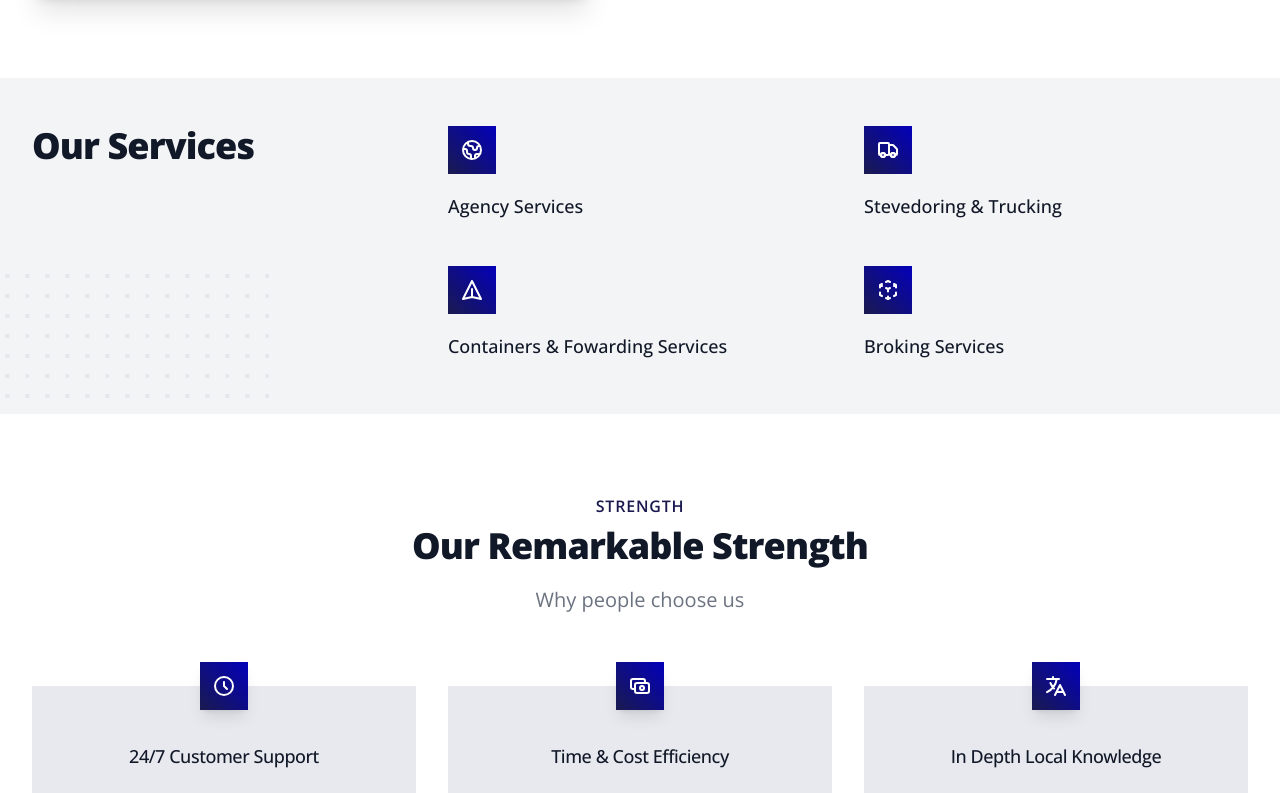
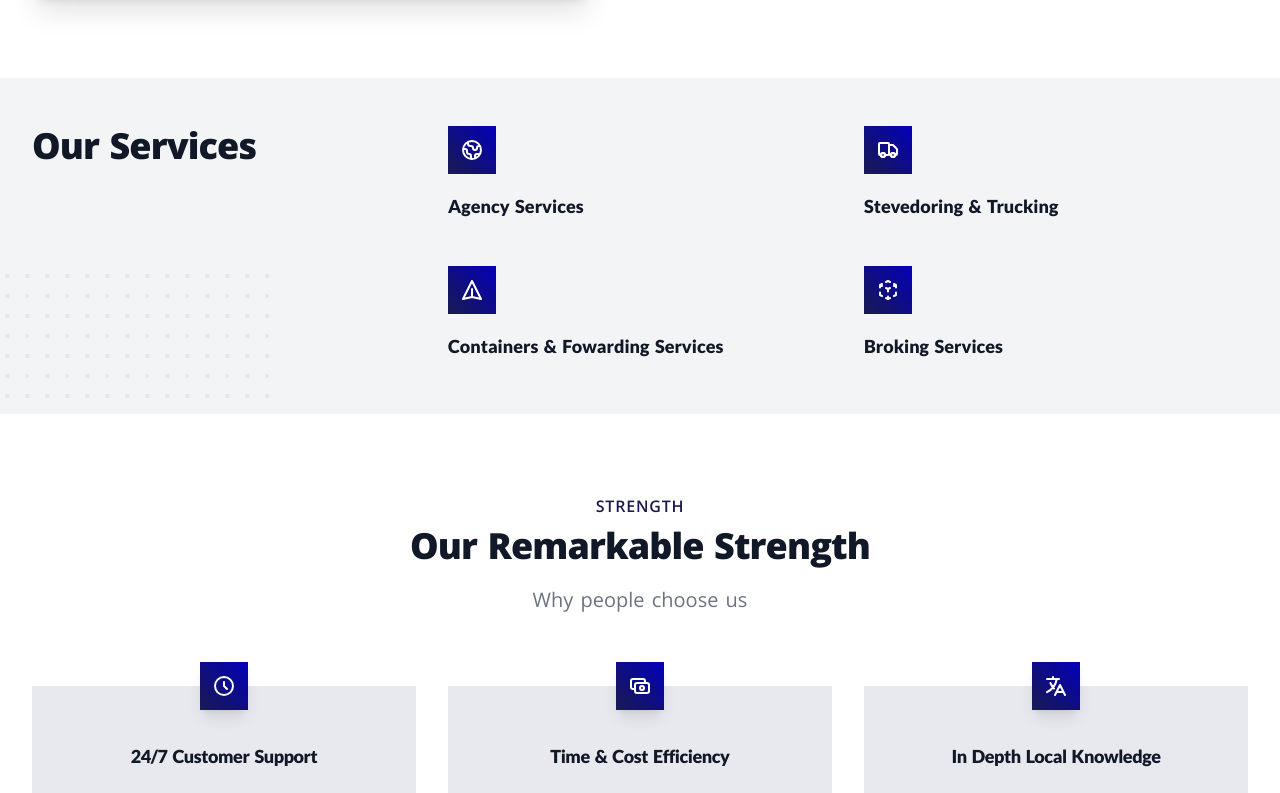
Before and after one commit to itldev2022/website, a Next.js app: page / in a window 1280 px wide. Shown: the part 1286-2079 px from the top of the page. Built offline with nearby package versions, Linux system fonts and the light colour scheme.

Commit message:
feat: add more fonts

```diff
--- a/src/components/contact-us/Office.tsx
+++ b/src/components/contact-us/Office.tsx
@@ -119,10 +119,10 @@ export default function Office() {
             </h2>
             <div className='gap-12 grid grid-cols-1 mt-8 sm:gap-x-8 sm:gap-y-12 sm:grid-cols-1 lg:col-span-2 lg:mt-0'>
               <div>
-                <h3 className='font-medium leading-6 text-gray-900 text-lg'>
+                <h3 className='font-black font-lato leading-6 text-gray-900 text-lg'>
                   ITL Jakarta - Indonesia
                 </h3>
-                <dl className='mt-2 text-base text-gray-500'>
+                <dl className='font-lato font-light mt-2 text-base text-gray-500'>
                   <div>
                     <dd>
                       Prosperity Tower, 11th Floor Unit A&J District 8 SCBD Lot
@@ -182,14 +182,14 @@ export default function Office() {
             </h2>
             {branches.map((item, index) => (
               <div key={index}>
-                <h3 className='font-medium leading-6 text-gray-900 text-lg'>
+                <h3 className='font-black font-lato leading-6 text-gray-900 text-lg'>
                   {item.title}
                 </h3>
-                <div className='mt-2 text-base text-gray-500'>
+                <div className='font-lato font-light mt-2 text-base text-gray-500'>
                   {item.building && <p>{item.building}</p>}
                   {item.address && <p className='mt-1'>{item.address}</p>}
                 </div>
-                <div className='mt-1 text-base text-gray-500'>
+                <div className='font-lato font-light mt-1 text-base text-gray-500'>
                   {item.phone && (
                     <dd className='flex flex-row'>
                       <div className='w-16'>
--- a/src/components/home/AboutUs.tsx
+++ b/src/components/home/AboutUs.tsx
@@ -21,7 +21,7 @@ export default function AboutUs() {
             <h2 className='font-extrabold text-3xl text-gray-900 tracking-tight sm:text-4xl'>
               About us
             </h2>
-            <div className='mt-6 space-y-6 text-gray-800'>
+            <div className='font-lato font-light mt-6 space-y-6 text-gray-800'>
               <p className='text-lg'>
                 PT. Internasional Total Service & Logistics (ITL) was
                 established in 2006 to serve the growing demand for shipping and
--- a/src/components/home/Services.tsx
+++ b/src/components/home/Services.tsx
@@ -35,10 +35,10 @@ const features = [
 
 export default function Services() {
   return (
-    <div className='overflow-hidden bg-gray-100'>
-      <div className='relative px-4 py-12 mx-auto max-w-3xl sm:px-6 lg:px-8 lg:max-w-7xl'>
+    <div className='bg-gray-100 overflow-hidden'>
+      <div className='max-w-3xl mx-auto px-4 py-12 relative sm:px-6 lg:max-w-7xl lg:px-8'>
         <svg
-          className='absolute top-0 left-full transform -translate-x-1/2 -translate-y-3/4 lg:right-full lg:left-auto lg:translate-x-2/3 lg:translate-y-1/4'
+          className='-translate-x-1/2 -translate-y-3/4 absolute left-full top-0 transform lg:left-auto lg:right-full lg:translate-x-2/3 lg:translate-y-1/4'
           width={404}
           height={784}
           fill='none'
@@ -71,20 +71,20 @@ export default function Services() {
           />
         </svg>
 
-        <div className='relative lg:grid lg:grid-cols-3 lg:gap-x-8'>
+        <div className='relative lg:gap-x-8 lg:grid lg:grid-cols-3'>
           <div className='lg:col-span-1'>
-            <h2 className='text-3xl font-extrabold tracking-tight text-gray-900 sm:text-4xl'>
+            <h2 className='font-extrabold text-3xl text-gray-900 tracking-tight sm:text-4xl'>
               Our Services
             </h2>
           </div>
-          <dl className='mt-10 space-y-10 sm:grid sm:grid-cols-2 sm:gap-x-8 sm:gap-y-10 sm:space-y-0 lg:col-span-2 lg:mt-0'>
+          <dl className='mt-10 space-y-10 sm:gap-x-8 sm:gap-y-10 sm:grid sm:grid-cols-2 sm:space-y-0 lg:col-span-2 lg:mt-0'>
             {features.map((feature) => (
               <div key={feature.name}>
                 <dt>
-                  <div className='from-biruMuda to-biruTua flex justify-center items-center w-12 h-12 text-white bg-gradient-to-bl'>
-                    <feature.icon className='w-6 h-6' aria-hidden='true' />
+                  <div className='bg-gradient-to-bl flex from-biruMuda h-12 items-center justify-center text-white to-biruTua w-12'>
+                    <feature.icon className='h-6 w-6' aria-hidden='true' />
                   </div>
-                  <p className='mt-5 text-lg font-medium leading-6 text-gray-900'>
+                  <p className='font-black font-lato leading-6 mt-5 text-gray-900 text-lg'>
                     {feature.name}
                   </p>
                 </dt>
--- a/src/components/home/Strength.tsx
+++ b/src/components/home/Strength.tsx
@@ -48,10 +48,10 @@ export default function Strength() {
                         />
                       </span>
                     </div>
-                    <h3 className='font-medium mt-8 text-gray-900 text-lg tracking-tight'>
+                    <h3 className='font-black font-lato mt-8 text-gray-900 text-lg tracking-tight'>
                       {feature.name}
                     </h3>
-                    <p className='mt-5 text-base text-gray-800'>
+                    <p className='font-lato font-light mt-5 text-base text-gray-800'>
                       {feature.description}
                     </p>
                   </div>
--- a/src/components/layout/Layout.tsx
+++ b/src/components/layout/Layout.tsx
@@ -6,7 +6,12 @@ import Navigation from './Navigation';
 export default function Layout({ children }: { children: React.ReactNode }) {
   // Put Header or Footer Here
   return (
-    <div className='font-serif'>
+    <div
+      className='font-serif'
+      style={{
+        wordSpacing: '2px',
+      }}
+    >
       <Navigation />
       {children}
       <Footer />
--- a/src/pages/_document.tsx
+++ b/src/pages/_document.tsx
@@ -23,7 +23,7 @@ class MyDocument extends Document {
             crossOrigin='true'
           />
           <link
-            href='https://fonts.googleapis.com/css2?family=Open+Sans:ital,wght@0,300;0,400;0,500;0,600;0,700;0,800;1,300;1,400;1,500;1,600;1,800&display=swap'
+            href='https://fonts.googleapis.com/css2?family=Open+Sans:ital,wght@0,300;0,400;0,500;0,600;0,700;0,800;1,300;1,400;1,500;1,600;1,800&family=Lato:wght@300;900&family=Playfair+Display:wght@600&display=swap'
             rel='stylesheet'
           />
         </Head>
--- a/tailwind.config.js
+++ b/tailwind.config.js
@@ -18,6 +18,8 @@ module.exports = {
       fontFamily: {
         primary: ['Inter', ...fontFamily.sans],
         serif: ['Open Sans', 'serif'],
+        lato: ['Lato', 'sans-serif'],
+        playFair: ['Playfair Display', 'serif'],
       },
       colors: {
         biruTua: '#1A1A4F',
```
